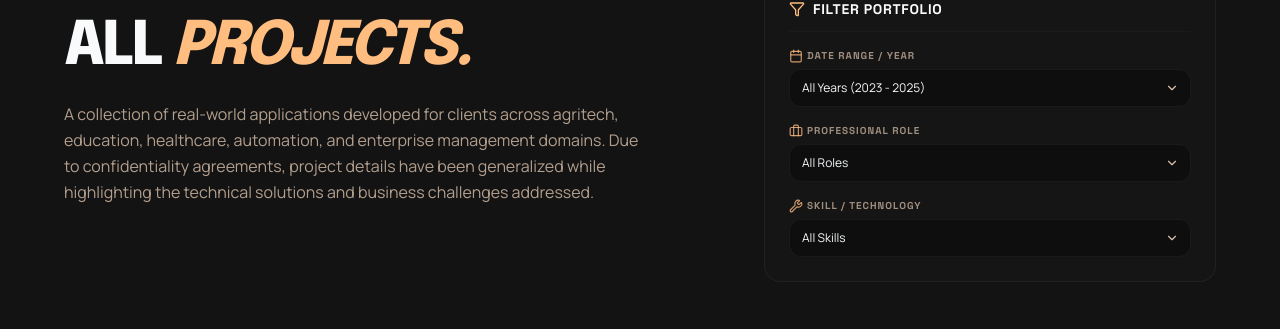
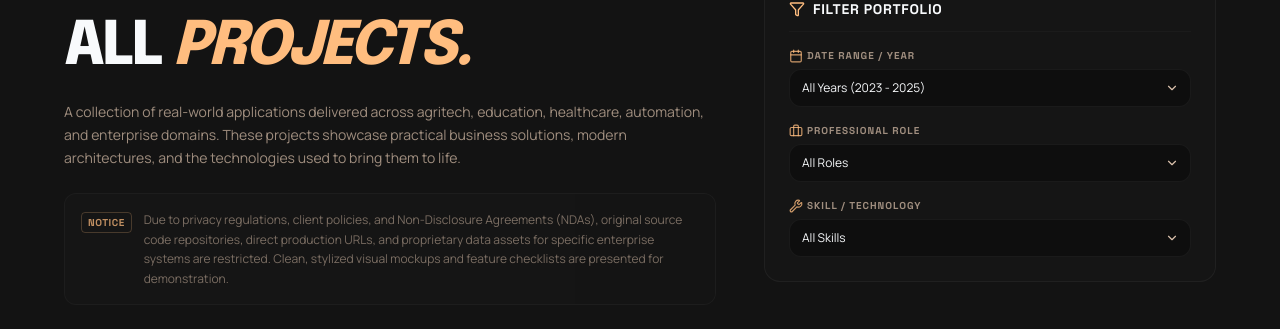
Before and after one commit to Abhishek-own/portfolio, a Next.js app: page /projects in a window 1280 px wide. Shown: the part 201-530 px from the top of the page. Built offline with nearby package versions, Linux system fonts and the light colour scheme; grey boxes are pictures that could not be loaded.

Commit message:
rolling banner added

```diff
--- a/app/components/Projects.tsx
+++ b/app/components/Projects.tsx
@@ -2,6 +2,7 @@
 
 import { useState } from "react";
 import Link from "next/link";
+import { Coffee } from "lucide-react";
 
 interface ProjectCardProps {
   src: string;
@@ -226,14 +227,24 @@ export default function Projects() {
         </div>
 
         {/* Footer Credit & Privacy Tag */}
-        <div className="mt-16 text-center opacity-30 flex flex-col gap-1 max-w-xl mx-auto">
+        <div className="mt-16 text-center flex flex-col gap-2 max-w-xl mx-auto">
+          <style dangerouslySetInnerHTML={{__html: `
+            @keyframes coffee-glow {
+              0%, 100% { opacity: 0.35; filter: drop-shadow(0 0 1px rgba(255, 184, 0, 0.1)); }
+              50% { opacity: 1; filter: drop-shadow(0 0 6px rgba(255, 184, 0, 0.85)); }
+            }
+            .animate-coffee-glow {
+              animation: coffee-glow 3s ease-in-out infinite;
+            }
+          `}} />
           <span
-            className="text-[10px] md:text-xs text-outline tracking-widest uppercase font-bold"
+            className="text-[10px] md:text-xs text-outline tracking-widest uppercase font-bold flex items-center justify-center gap-2"
             style={{ fontFamily: "var(--font-space-grotesk)" }}
           >
-            Engineered with Purpose &bull; Abhishek Mohapatra
+            <span className="opacity-30">Engineered with Purpose &bull; Love &amp; Coffie</span>
+            <Coffee className="w-3.5 h-3.5 text-primary shrink-0 animate-coffee-glow" />
           </span>
-          <p className="text-[9px] md:text-[10px] text-on-surface-variant/60 leading-relaxed font-body-md">
+          <p className="text-[9px] md:text-[10px] text-on-surface-variant/60 leading-relaxed font-body-md opacity-35">
             * Note: To respect client privacy and NDAs, certain project URLs are restricted and visual interfaces are replaced with clean, anonymous dummy screens.
           </p>
         </div>
--- a/app/projects/page.tsx
+++ b/app/projects/page.tsx
@@ -276,6 +276,13 @@ export default function ProjectsPage() {
             animation: ticker-scroll 35s linear infinite;
             will-change: transform;
           }
+          @keyframes slow-pulse {
+            0%, 100% { opacity: 0.95; }
+            50% { opacity: 0.45; }
+          }
+          .animate-slow-pulse {
+            animation: slow-pulse 3.5s ease-in-out infinite;
+          }
         `}} />
         <div className="animate-ticker-scroller whitespace-nowrap flex gap-12 font-body-md text-xs text-cyber-cyan/95 tracking-wider uppercase font-semibold">
           {Array(3).fill(null).map((_, i) => (
@@ -307,9 +314,18 @@ export default function ProjectsPage() {
                   style={{ fontFamily: 'var(--font-epilogue)', fontWeight: 800 }}>
                   All <span className="text-primary italic">Projects.</span>
                 </h1>
-                <p className="text-on-surface-variant/80 font-body-md text-sm md:text-base mt-4 max-w-xl leading-relaxed">
-                  A collection of real-world applications developed for clients across agritech, education, healthcare, automation, and enterprise management domains. Due to confidentiality agreements, project details have been generalized while highlighting the technical solutions and business challenges addressed.
+                <p className="text-on-surface-variant/70 font-body-md text-xs md:text-sm mt-4 max-w-2xl leading-relaxed">
+                  A collection of real-world applications delivered across agritech, education, healthcare, automation, and enterprise domains. These projects showcase practical business solutions, modern architectures, and the technologies used to bring them to life.
                 </p>
+                <div className="mt-6 p-4 rounded-xl border border-glass-edge/40 bg-white/[0.01] max-w-2xl flex gap-3 items-start animate-slow-pulse">
+                  <span className="text-[10px] uppercase font-bold tracking-wider text-primary border border-primary/30 px-1.5 py-0.5 rounded shrink-0 font-label-caps mt-0.5"
+                    style={{ fontFamily: 'var(--font-space-grotesk)' }}>
+                    Notice
+                  </span>
+                  <p className="text-[11px] md:text-xs text-on-surface-variant/70 leading-relaxed font-body-md">
+                    Due to privacy regulations, client policies, and Non-Disclosure Agreements (NDAs), original source code repositories, direct production URLs, and proprietary data assets for specific enterprise systems are restricted. Clean, stylized visual mockups and feature checklists are presented for demonstration.
+                  </p>
+                </div>
               </div>
             </div>
 
```
